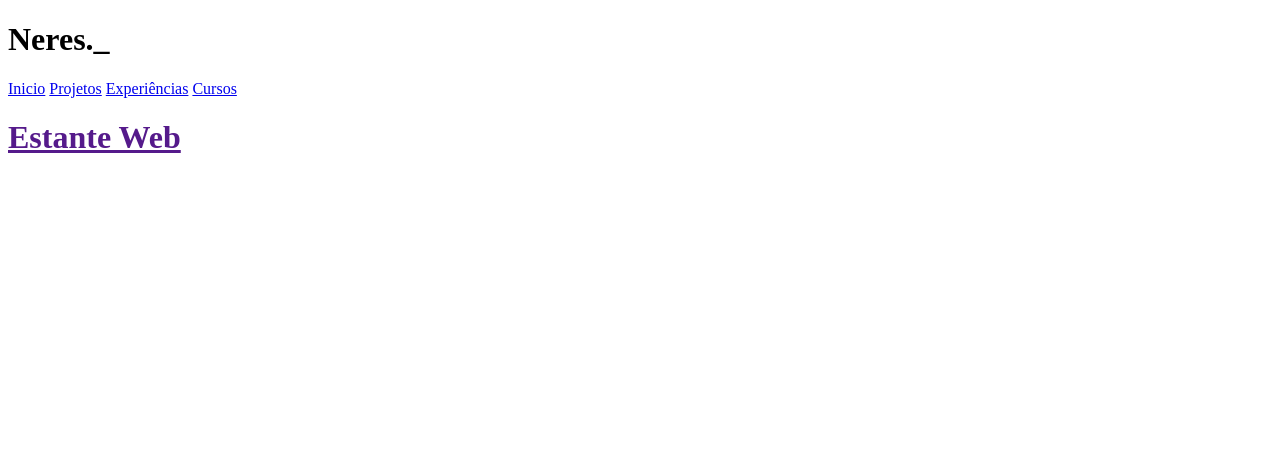
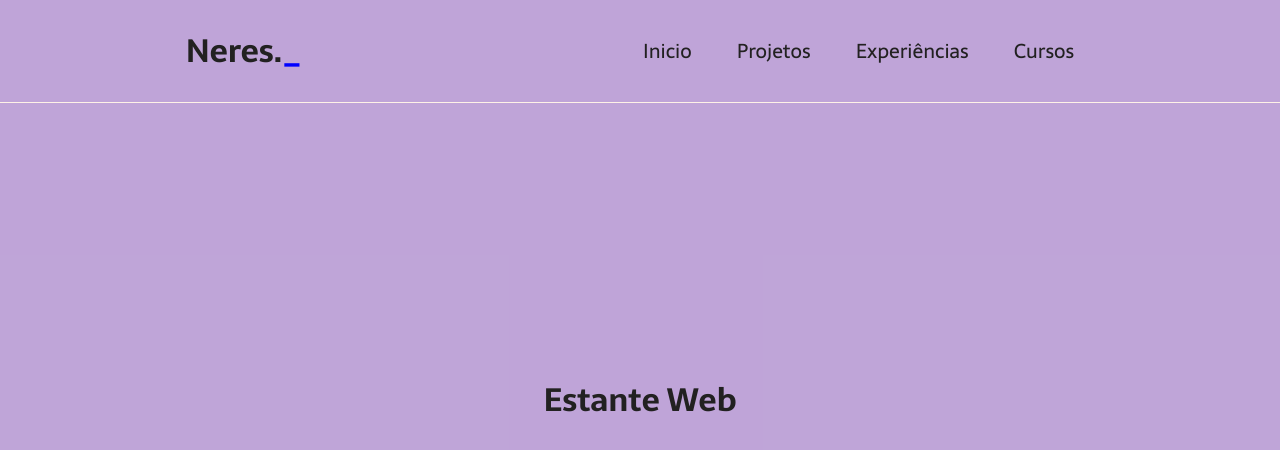
Before and after one commit to neresr0d/hospedagem, a plain HTML site: page projetos.html in a window 1280 px wide. Drawn offline with Linux system fonts and the light colour scheme; the site is published under a folder, as on GitHub Pages, so addresses that start at the root find nothing.

Commit message:
feita alteração dos caminhos do CSS das views e adicionado o link do estante_webb

```diff
--- a/projetos.html
+++ b/projetos.html
@@ -5,7 +5,7 @@
     <meta charset="UTF-8">
     <meta name="viewport" content="width=device-width, initial-scale=1.0">
     <title>Rodrigo Neres</title>
-    <link rel="stylesheet" href="/CSS/style.css">
+    <link rel="stylesheet" href="CSS/style.css">
 </head>
 
 <body>
@@ -27,7 +27,7 @@
 
         <main>
             <div class="projetos">
-                <h1><a href="" target="e_blank">Estante Web</a></h1>
+                <h1><a href="http://rneres.free.nf/estante_webb/banco/views/login.php" target="e_blank">Estante Web</a></h1>
             </div>
 
     </div>
```
Also changed, not shown: cursos.html (+1 -1 lines), experiencias.html (+1 -1 lines), imgs/fundo_desktop.svg (deleted), imgs/imgg.jfif (deleted).
